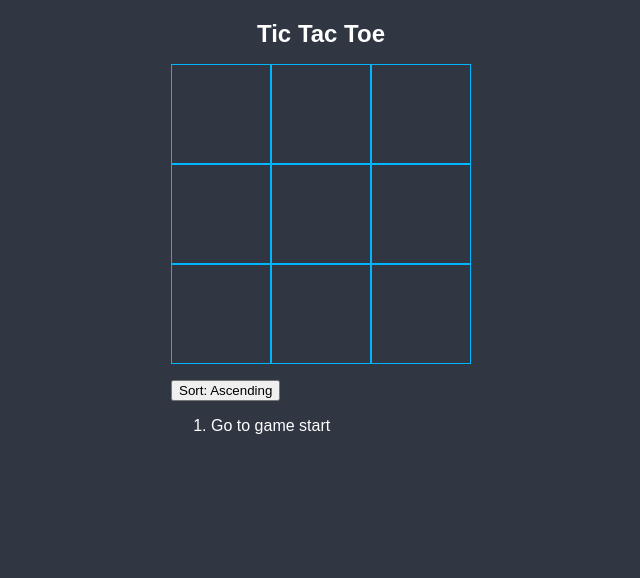
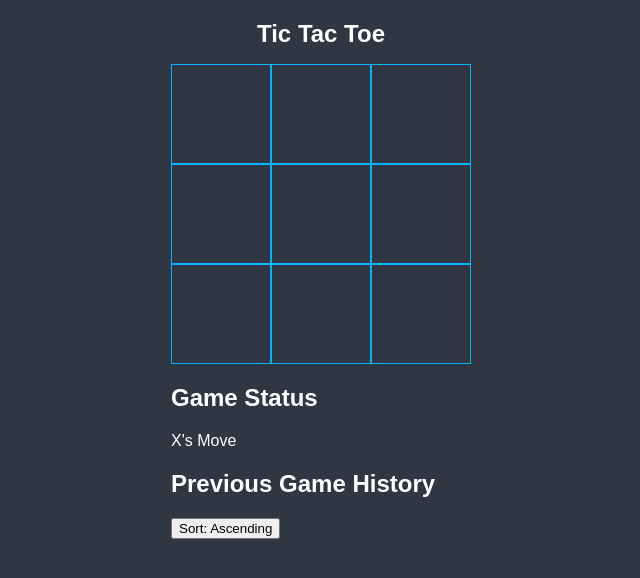
Before and after one commit to malcus-g/ticreactoe, a React (Create React App) app: page / in a window 1280 px wide. Shown: the top 578 px of the page, without its empty margins (319-959 px from the left). Built offline with nearby package versions, Linux system fonts and the light colour scheme.

Commit message:
enhance GameInfo component to display game status and refactor rendering logic

```diff
--- a/src/components/Game.jsx
+++ b/src/components/Game.jsx
@@ -84,6 +84,8 @@ function Game() {
             history={history}
             currentMove={currentMove}
             onJumpTo={jumpTo}
+            strikeClass={strikeClass}
+            squares={squares}
         />
     </div>
     );
--- a/src/components/GameInfo.jsx
+++ b/src/components/GameInfo.jsx
@@ -1,9 +1,24 @@
-function GameInfo({ isHistoryAsc, onHandleSort, history, currentMove, onJumpTo }) {
+function GameInfo({ isHistoryAsc, onHandleSort, history, currentMove, onJumpTo, strikeClass, squares }) {
+
+    const player = currentMove % 2 == 0 ? "X" : "O";
+    let status;
+    if(strikeClass === null && squares.includes(null)){
+        status = player === "X" ? "X's Move" : "O's Move";
+    } else {
+        if(strikeClass !== null){
+            status = player === "X" ? "O Wins!" : "X Wins!";
+        } else {
+            status = "It's a draw!";
+        }
+    }
 
     function renderMoves() {
         const moves = history.map((squares, moveNumber) => {
             let description;
-            description = moveNumber > 0 ? `Go to move #${moveNumber}` : 'Go to game start';
+            description = `Go to move #${moveNumber}`;
+            if(moveNumber === 0){
+                return;
+            }
             if(moveNumber === currentMove) {
                 return (
                 <li key={moveNumber}>
@@ -13,7 +28,7 @@ function GameInfo({ isHistoryAsc, onHandleSort, history, currentMove, onJumpTo }
             }
             return (
                 <li key={moveNumber}>
-                <button onClick={() => onJumpTo(moveNumber)}>{description}</button>
+                    <button onClick={() => onJumpTo(moveNumber)}>{description}</button>
                 </li>
             );
         });
@@ -22,10 +37,17 @@ function GameInfo({ isHistoryAsc, onHandleSort, history, currentMove, onJumpTo }
 
     return (
         <div className="game-info">
-            <button onClick={onHandleSort}>
-                Sort: {isHistoryAsc ? "Ascending" : "Descending"}
-            </button>
-            <ol>{renderMoves()}</ol>
+            <section id="status">
+                <h2>Game Status</h2>
+                <p>{ status }</p>
+            </section>
+            <section id="history">
+                <h2>Previous Game History</h2>
+                <button onClick={onHandleSort}>
+                    Sort: {isHistoryAsc ? "Ascending" : "Descending"}
+                </button>
+                <ol>{renderMoves()}</ol>
+            </section>
         </div>
     );
 }
```
